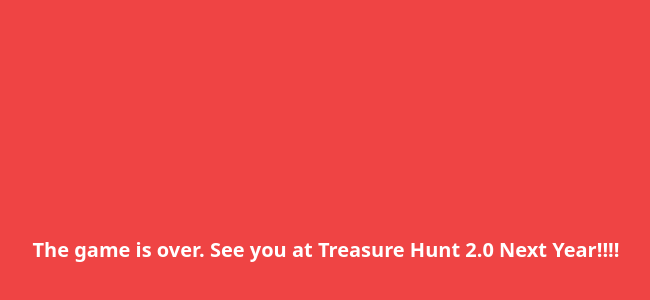
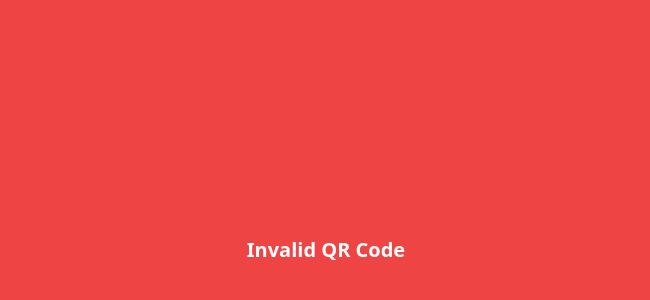
Before and after one commit to jarvis1234d/treasure-hung, a Next.js app: page /invalidQr in a window 1280 px wide. Shown: the part 150-450 px from the top of the page, without its empty margins (314-964 px from the left). Built offline with nearby package versions, Linux system fonts and the light colour scheme.

Commit message:
hoping it works

```diff
--- a/pages/invalidQr.jsx
+++ b/pages/invalidQr.jsx
@@ -8,7 +8,7 @@ function invalidQr() {
         <link rel="icon" href="/favicon.ico" />
       </Head>
       <main className="mr-2 ml-2">
-          <h1 className="text-center text-white text-xl font-extrabold">The game is over. See you at Treasure Hunt 2.0 Next Year!!!!</h1>
+          <h1 className="text-center text-white text-xl font-extrabold">Invalid QR Code</h1>
 
       </main>
       </div>
--- a/pages/qr/[hash].jsx
+++ b/pages/qr/[hash].jsx
@@ -66,9 +66,9 @@ export const getServerSideProps = async(context) => {
   const activeLinks = [
 
     {
-      url: "demo",
+      url: "1",
       hint: "This is Demo page",
-      img: null,
+      img: "/images/Autumn-leaves.jpg",
       key: null,
       _for: null,
       audio: null
@@ -77,6 +77,7 @@ export const getServerSideProps = async(context) => {
   ]
 
     const {hash} = context.query;
+    console.log(hash);
     var msg ={
       url: null,
       hint: null,
@@ -84,9 +85,11 @@ export const getServerSideProps = async(context) => {
     };
 
     for(var i = 0; i < activeLinks.length; i++){
+      console.log(md5(activeLinks[i].url));
       if(md5(activeLinks[i].url) === hash){
         msg = activeLinks[i]
         msg.url = hash
+        console.log("In here")
         return {props: {msg}}
       }
     }
```
